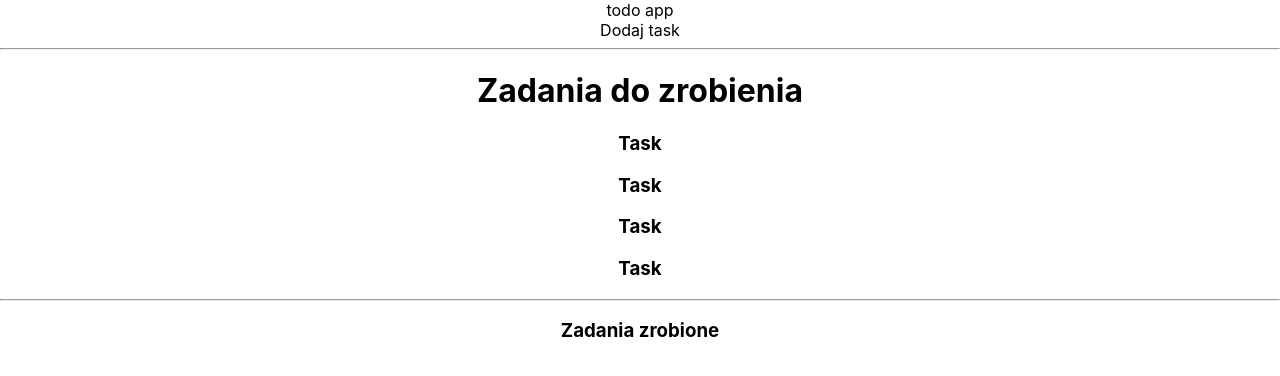
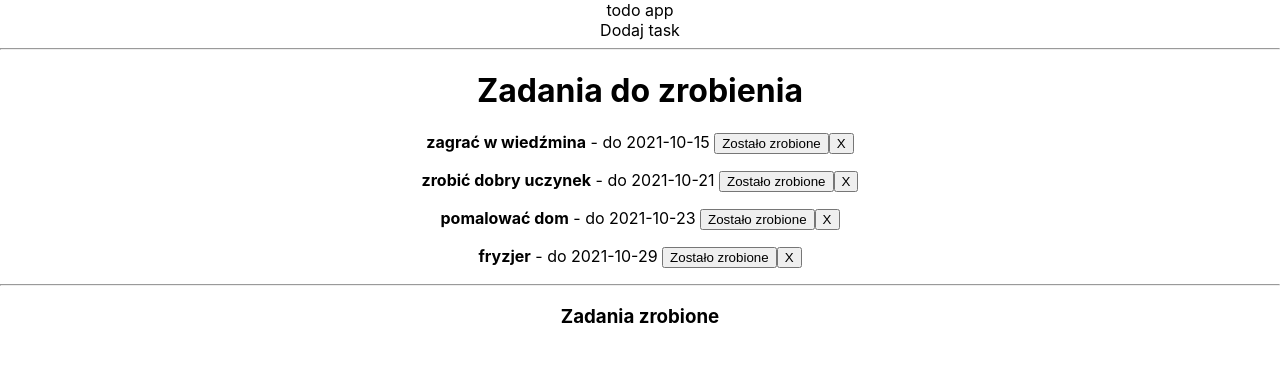
Before and after one commit to radek-winiecki/todo-app-in-react, a React (Create React App) app: page / in a window 1280 px wide. Shown: the top 376 px of the page. Built offline with nearby package versions, Linux system fonts and the light colour scheme.

Commit message:
Add data and buttons

```diff
--- a/src/components/Task.js
+++ b/src/components/Task.js
@@ -1,8 +1,17 @@
 import React from "react";
 
-const Task = () => {
+const Task = (props) => {
+
+    const {text, date} = props.task;
+
     return (
-        <h3>Task</h3>
+        <div>
+            <p>
+                <strong>{text}</strong> - do <span>{date} </span>
+                <button>Zostało zrobione</button>
+                <button>X</button>
+            </p>
+        </div>
     );
 }
 
```
